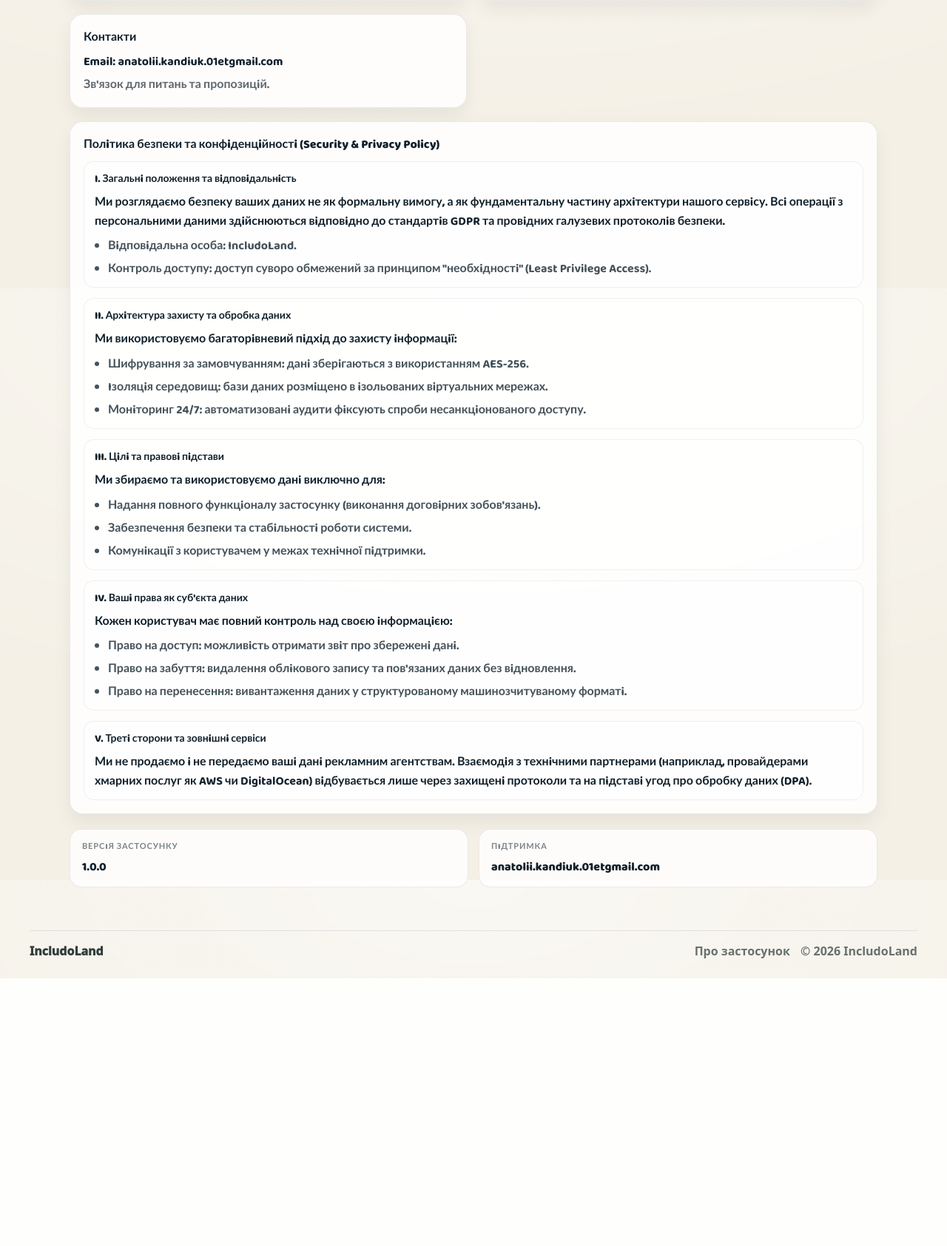
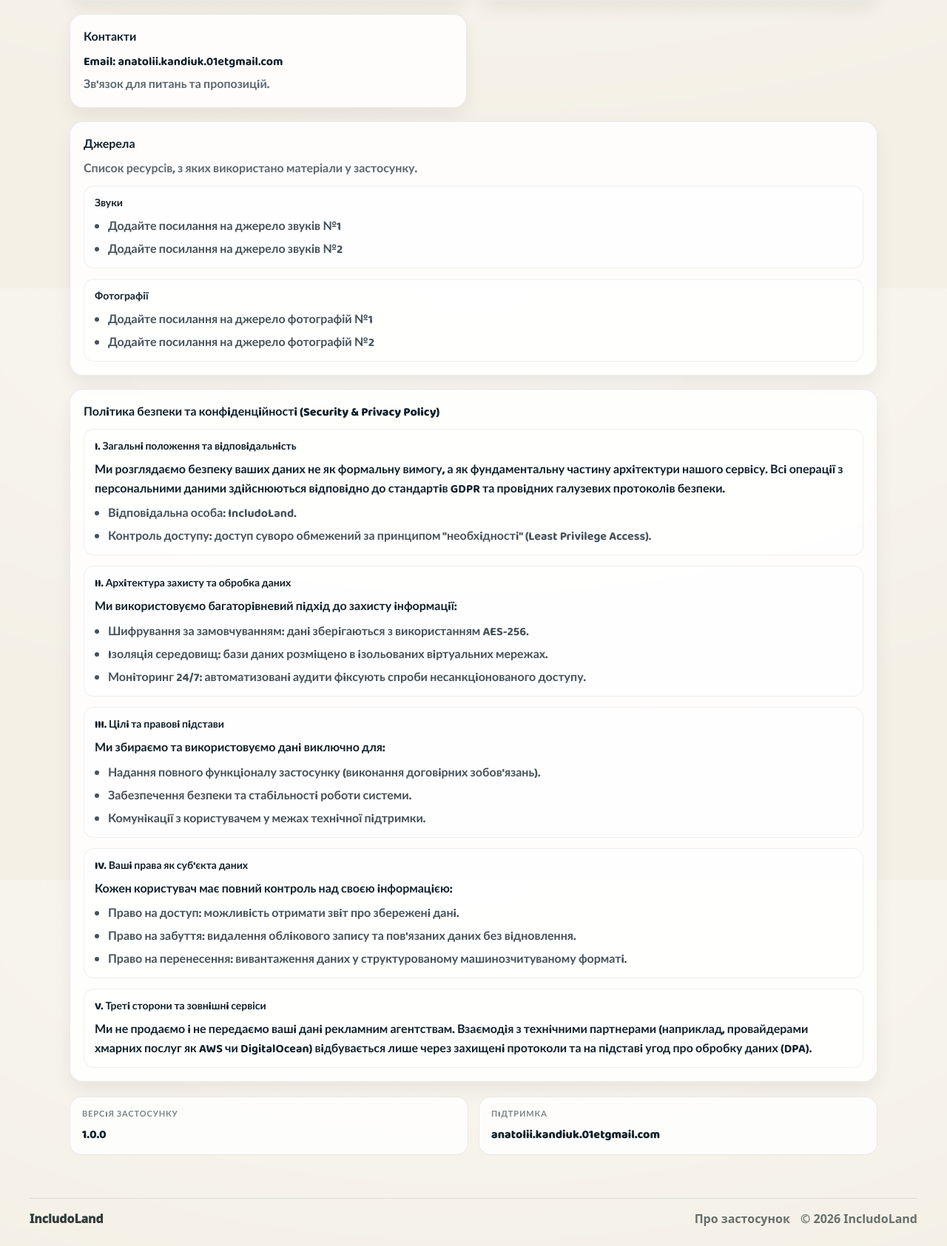
Before and after one commit to anatolii-kandiuk/IncludoLandApp, a Django app: page /about/ in a window 1280 px wide. Shown: the part 410-2095 px from the top of the page at 74% size. Before the commit the page ends 1733 px from the top, so only its background shows below. Run offline with Django 4.2, Linux system fonts and the light colour scheme; parts of the project's set-up code (start-up, migrations or seed data) failed here and were passed over.

Commit message:
feat: add sources section with resource links for sounds and images in about page

```diff
--- a/templates/about.html
+++ b/templates/about.html
@@ -46,6 +46,27 @@
                 <h2 class="about-card__title">Контакти</h2>
                 <p class="about-card__text">Email: anatolii.kandiuk.01etgmail.com</p>
                 <p class="about-card__meta">Зв'язок для питань та пропозицiй.</p>
+            </article>
+
+            <article class="about-card about-card--wide">
+                <h2 class="about-card__title">Джерела</h2>
+                <p class="about-card__meta">Список ресурсів, з яких використано матеріали у застосунку.</p>
+                <div class="about-policy">
+                    <section class="about-policy__section">
+                        <h3 class="about-policy__title">Звуки</h3>
+                        <ul class="about-policy__list">
+                            <li>Додайте посилання на джерело звуків №1</li>
+                            <li>Додайте посилання на джерело звуків №2</li>
+                        </ul>
+                    </section>
+                    <section class="about-policy__section">
+                        <h3 class="about-policy__title">Фотографії</h3>
+                        <ul class="about-policy__list">
+                            <li>Додайте посилання на джерело фотографій №1</li>
+                            <li>Додайте посилання на джерело фотографій №2</li>
+                        </ul>
+                    </section>
+                </div>
             </article>
 
             <article class="about-card about-card--wide">
```
